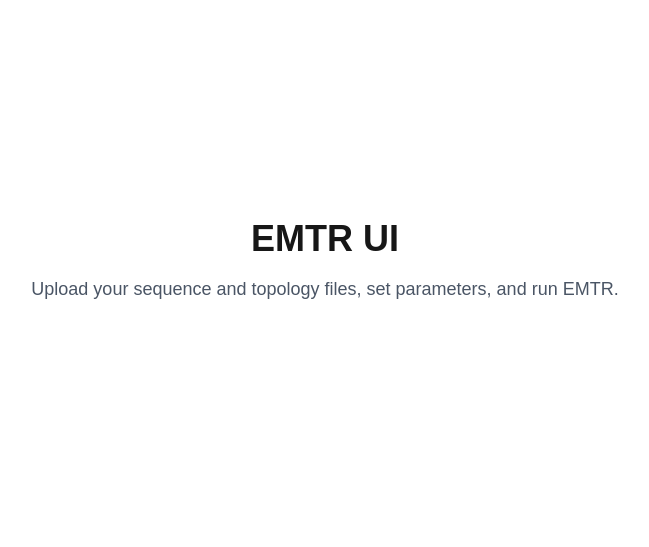
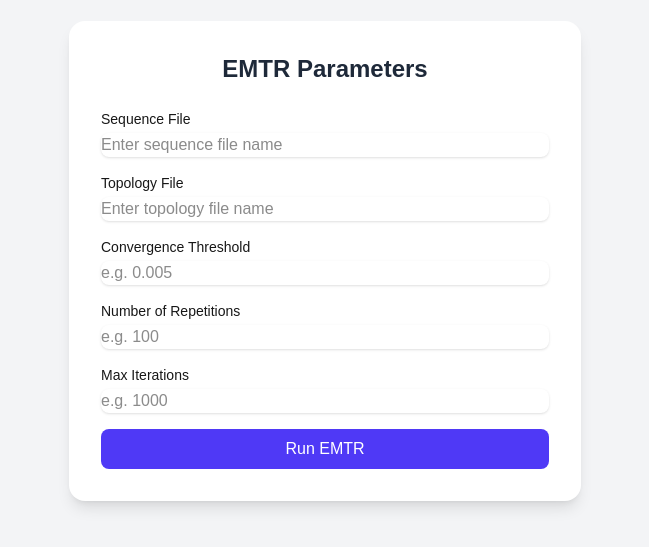
Before and after one commit to prabhavk/prabhavk.github.io, a Next.js app: page / in a window 1280 px wide. Shown: the part 139-686 px from the top of the page, without its empty margins (315-964 px from the left). Built offline with nearby package versions, Linux system fonts and the light colour scheme.

Commit message:
modified input page

```diff
--- a/app/page.tsx
+++ b/app/page.tsx
@@ -1,10 +1,117 @@
+// app/page.tsx
+"use client";
+
+import { useState } from "react";
+
 export default function Home() {
+  const [formData, setFormData] = useState({
+    sequenceFile: "",
+    topologyFile: "",
+    convergenceThreshold: "",
+    numRepetitions: "",
+    maxIter: "",
+  });
+
+  const handleChange = (e: React.ChangeEvent<HTMLInputElement>) => {
+    setFormData({
+      ...formData,
+      [e.target.name]: e.target.value,
+    });
+  };
+
+  const handleSubmit = (e: React.FormEvent) => {
+    e.preventDefault();
+    console.log("Submitted:", formData);
+    alert("Form submitted! (Check console for data)");
+  };
+
   return (
-    <main className="flex min-h-screen flex-col items-center justify-center p-24">
-      <h1 className="text-4xl font-bold">EMTR UI</h1>
-      <p className="mt-4 text-lg text-gray-600">
-        Upload your sequence and topology files, set parameters, and run EMTR.
-      </p>
+    <main className="min-h-screen flex items-center justify-center bg-gray-100 p-6">
+      <div className="w-full max-w-lg bg-white shadow-lg rounded-2xl p-8">
+        <h1 className="text-2xl font-bold mb-6 text-center text-gray-800">
+          EMTR Parameters
+        </h1>
+
+        <form onSubmit={handleSubmit} className="space-y-4">
+          {/* Sequence File */}
+          <div>
+            <label className="block text-sm font-medium mb-1">Sequence File</label>
+            <input
+              type="text"
+              name="sequenceFile"
+              value={formData.sequenceFile}
+              onChange={handleChange}
+              className="w-full rounded-lg border-gray-300 shadow-sm focus:border-indigo-500 focus:ring-indigo-500"
+              placeholder="Enter sequence file name"
+              required
+            />
+          </div>
+
+          {/* Topology File */}
+          <div>
+            <label className="block text-sm font-medium mb-1">Topology File</label>
+            <input
+              type="text"
+              name="topologyFile"
+              value={formData.topologyFile}
+              onChange={handleChange}
+              className="w-full rounded-lg border-gray-300 shadow-sm focus:border-indigo-500 focus:ring-indigo-500"
+              placeholder="Enter topology file name"
+              required
+            />
+          </div>
+
+          {/* Convergence Threshold */}
+          <div>
+            <label className="block text-sm font-medium mb-1">Convergence Threshold</label>
+            <input
+              type="number"
+              step="any"
+              name="convergenceThreshold"
+              value={formData.convergenceThreshold}
+              onChange={handleChange}
+              className="w-full rounded-lg border-gray-300 shadow-sm focus:border-indigo-500 focus:ring-indigo-500"
+              placeholder="e.g. 0.005"
+              required
+            />
+          </div>
+
+          {/* Number of Repetitions */}
+          <div>
+            <label className="block text-sm font-medium mb-1">Number of Repetitions</label>
+            <input
+              type="number"
+              name="numRepetitions"
+              value={formData.numRepetitions}
+              onChange={handleChange}
+              className="w-full rounded-lg border-gray-300 shadow-sm focus:border-indigo-500 focus:ring-indigo-500"
+              placeholder="e.g. 100"
+              required
+            />
+          </div>
+
+          {/* Maximum Iterations */}
+          <div>
+            <label className="block text-sm font-medium mb-1">Max Iterations</label>
+            <input
+              type="number"
+              name="maxIter"
+              value={formData.maxIter}
+              onChange={handleChange}
+              className="w-full rounded-lg border-gray-300 shadow-sm focus:border-indigo-500 focus:ring-indigo-500"
+              placeholder="e.g. 1000"
+              required
+            />
+          </div>
+
+          <button
+            type="submit"
+            className="w-full bg-indigo-600 text-white py-2 px-4 rounded-lg hover:bg-indigo-700 transition"
+          >
+            Run EMTR
+          </button>
+        </form>
+      </div>
     </main>
   );
 }
```
